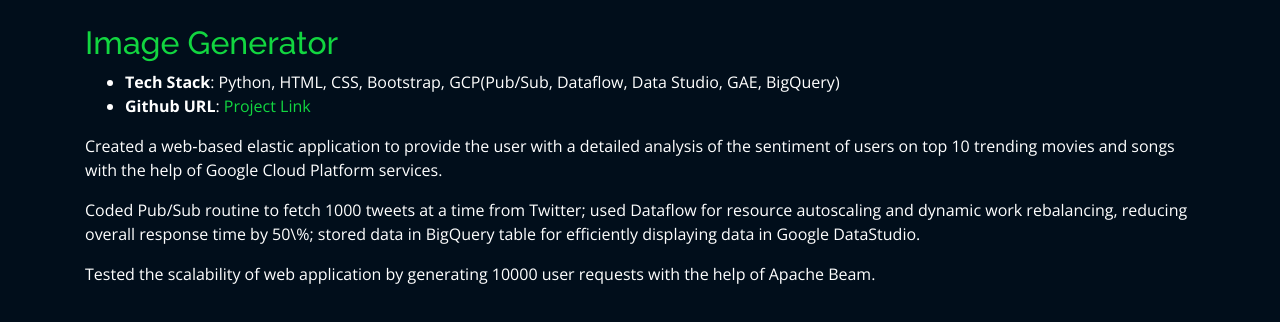
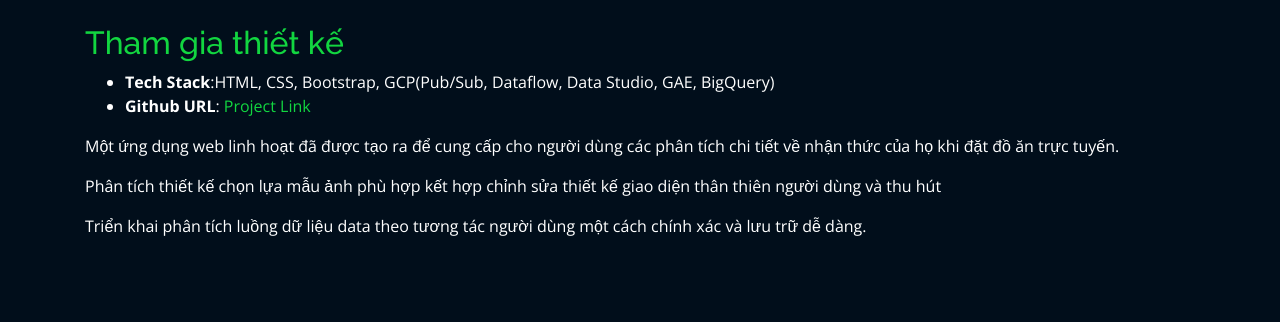
Before and after one commit to thienart3d/cv_portfolio, a plain HTML site: page projects/twitteranalysis.html in a window 1280 px wide. Drawn offline with nearby package versions, Linux system fonts and the light colour scheme; files whose address does not match are found by name.

Commit message:
update new

```diff
--- a/projects/twitteranalysis.html
+++ b/projects/twitteranalysis.html
@@ -43,20 +43,20 @@
 
             <div class="col-lg-12 portfolio-info">
               <br>
-              <h2 style="color:#12d640">Image Generator</h2>
+              <h2 style="color:#12d640">Tham gia thiết kế</h2>
               <ul>
-                <li><strong>Tech Stack</strong>: Python, HTML, CSS, Bootstrap, GCP(Pub/Sub, Dataflow, Data Studio, GAE, BigQuery)</li>
-                <li><strong>Github URL</strong>: <a href="https://github.com/rajaprerak/TwitterAnalysis" target="_blank">Project Link</a></li>
+                <li><strong>Tech Stack</strong>:HTML, CSS, Bootstrap, GCP(Pub/Sub, Dataflow, Data Studio, GAE, BigQuery)</li>
+                <li><strong>Github URL</strong>: <a href="https://thienart3d.github.io/food_design/" target="_blank">Project Link</a></li>
               </ul>
 
                 <p>
-                Created a web‑based elastic application to provide the user with a detailed analysis of the sentiment of users on top 10 trending movies and songs with the help of Google Cloud Platform services.
+                Một ứng dụng web linh hoạt đã được tạo ra để cung cấp cho người dùng các phân tích chi tiết về nhận thức của họ khi đặt đồ ăn trực tuyến.
                 </p>
                 <p>
-                Coded Pub/Sub routine to fetch 1000 tweets at a time from Twitter; used Dataflow for resource autoscaling and dynamic work rebalancing, reducing overall response time by 50\%; stored data in BigQuery table for efficiently displaying data in Google DataStudio.
+                Phân tích thiết kế chọn lựa mẫu ảnh phù hợp kết hợp chỉnh sửa thiết kế giao diện thân thiên người dùng và thu hút
                 </p>
                 <p>
-                Tested the scalability of web application by generating 10000 user requests with the help of Apache Beam.
+                Triển khai phân tích luồng dữ liệu data theo tương tác người dùng một cách chính xác và lưu trữ dễ dàng.
                 </p>
             </div>
 
```
Also changed, not shown: index.html (+2 -2 lines), assets/img/project/twitteranalysis.png (added).
